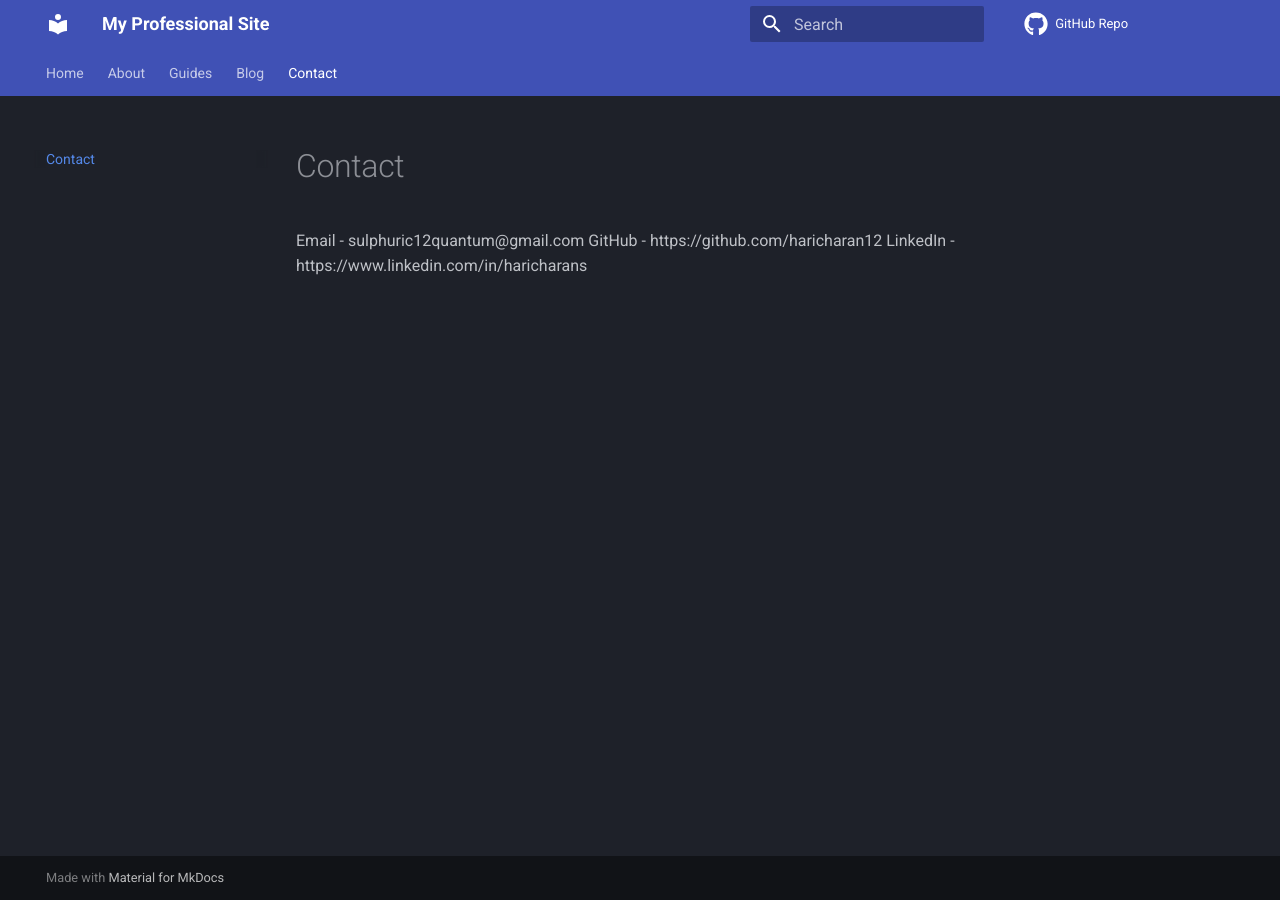
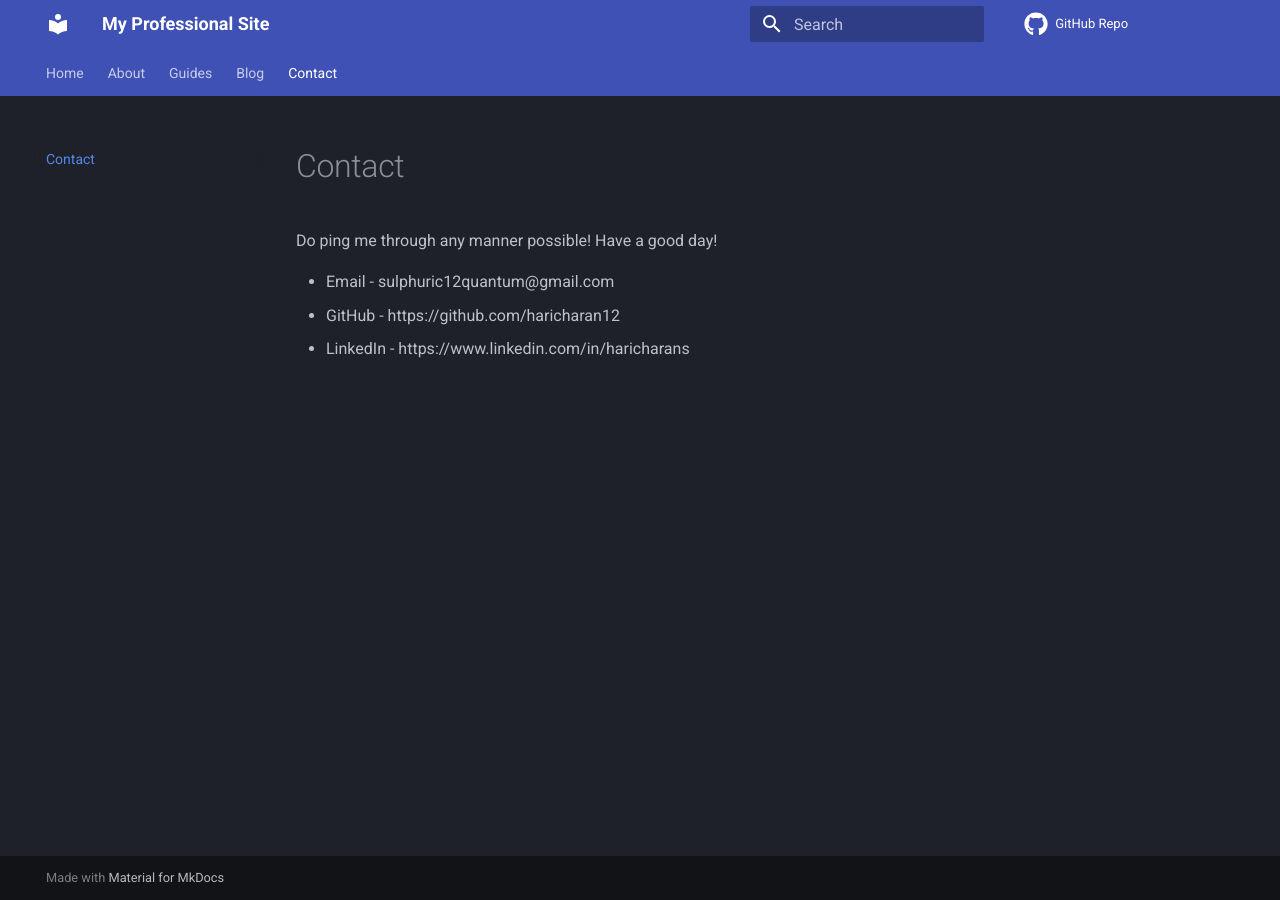
Before and after one commit to haricharan12/my-website, an MkDocs documentation site: the page built from docs/contact.md, in a window 1280 px wide. Built offline with MkDocs 1.6.1 and Material for MkDocs 9.7.7, drawn with Linux system fonts in a browser that asks for light colours; comment, search, counter and statistics services are not loaded.

```diff
--- a/docs/contact.md
+++ b/docs/contact.md
@@ -1,3 +1,5 @@
-Email - sulphuric12quantum@gmail.com
-GitHub - https://github.com/haricharan12
-LinkedIn - https://www.linkedin.com/in/haricharans
+Do ping me through any manner possible! Have a good day!
+
+- Email - sulphuric12quantum@gmail.com
+- GitHub - https://github.com/haricharan12
+- LinkedIn - https://www.linkedin.com/in/haricharans
```
